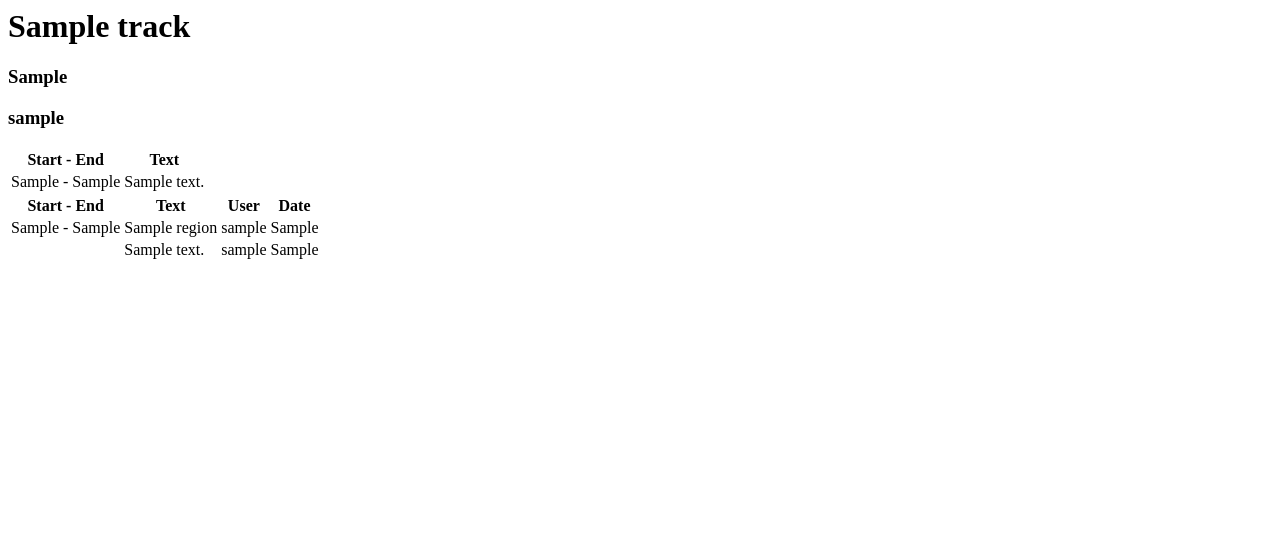
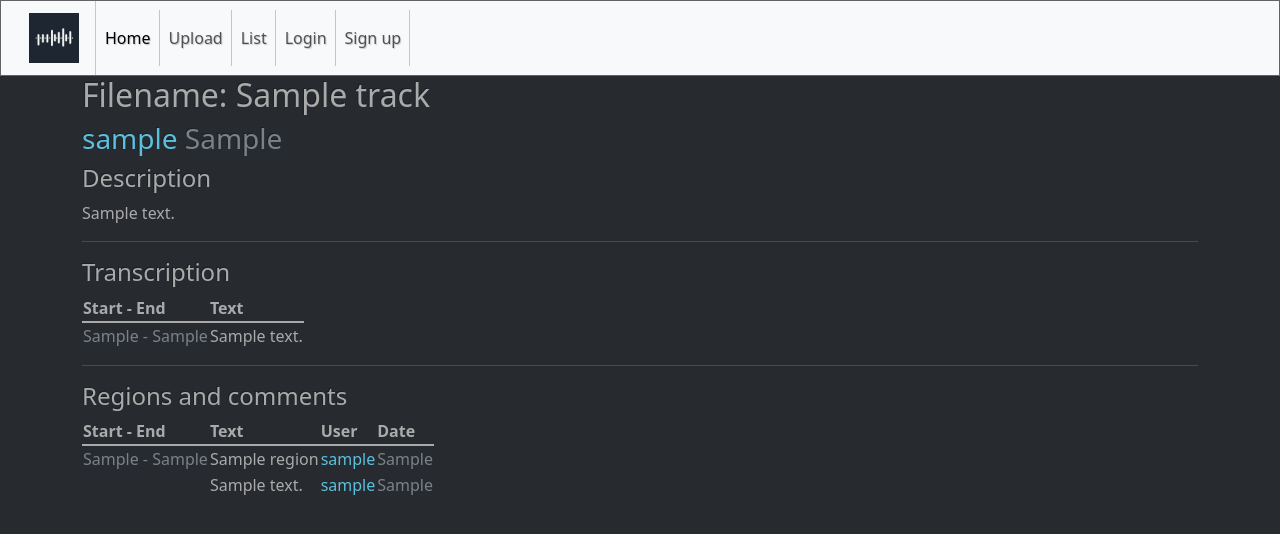
Before and after one commit to geo-petrini/audio_transcribe, a Flask app: template templates/export.html in a window 1280 px wide. Shown: the top 534 px of the page. Run offline with Flask 3, Linux system fonts and the light colour scheme; the template is opened without the code that fills it: most values are stand-ins (such as "Sample title", 1, 10 or a date in 2020); parts of the project's set-up code (start-up, migrations or seed data) failed here and were passed over; some libraries are stand-ins or nearby versions.

Commit message:
Added description and fixed naming

```diff
--- a/models/models.py
+++ b/models/models.py
@@ -103,6 +103,10 @@
     @property
     def transcription(self):
         return Transcription.query.filter(Transcription.track_id == self.id).first()
+
+    @property
+    def description(self):
+        return Comment.query.filter(Comment.track_id == self.id).first()
 
     def __str__(self):
         return f'Track (id:{self.id}, name:"{self.name}")'
--- a/templates/export.html
+++ b/templates/export.html
@@ -1,7 +1,16 @@
-<h1>{{track.name}}</h1>
-<h3>{{track.formatted_ts_add}}</h3>
-<h3>{{track.user.username}}</h3>
+{% extends "base.html" %}
+{% block title %}AC - Export{% endblock %}
+{% block content %}
 
+<h2>Filename: {{track.name}}</h2>
+<h3><span class="text-info">{{track.user.username}}</span> <span class="text-secondary">{{track.formatted_ts_add}}</span></h3>
+
+
+
+<h4>Description</h4>
+<div class="text-pre">{{track.description.text}}</div>
+<hr>
+<h4>Transcription</h4>
 <table>
   <thead>
     <tr>
@@ -9,18 +18,19 @@
       <th>Text</th>
     </tr>
   </thead>
-  <tbody>
+  <tbody class="table-group-divider">
     {% if track.transcription: %}
         {% for segment in track.transcription.segments:%}
         <tr>
-          <td>{{segment.formatted_start}} - {{segment.formatted_end}}</td>
-          <td>{{segment.text}}</td>
+          <td class="text-secondary text-nowrap align-top">{{segment.formatted_start}} - {{segment.formatted_end}}</td>
+          <td class="text-pre">{{segment.text}}</td>
         </tr>
         {% endfor %}
     {% endif %}
   </tbody>
 </table>
-
+<hr>
+<h4>Regions and comments</h4>
 <table>
     <thead>
       <tr>
@@ -30,22 +40,22 @@
         <th>Date</th>
       </tr>
     </thead>
-    <tbody>
+    <tbody class="table-group-divider">
       {% if track.regions: %}
         {% for region in track.regions:%}
         <tr>
-            <td>{{region.formatted_start}} - {{region.formatted_end}}</td>
-            <td>{{region.title}}</td>
-            <td>{{region.user.username}}</td>
-            <td>{{region.formatted_ts_add}}</td>
+            <td class="text-secondary text-nowrap align-top">{{region.formatted_start}} - {{region.formatted_end}}</td>
+            <td class="text-pre">{{region.title}}</td>
+            <td class="text-info align-top">{{region.user.username}}</td>
+            <td class="text-secondary text-nowrap align-top">{{region.formatted_ts_add}}</td>
           </tr>
             {% if region.comments: %}
                 {% for comment in region.comments:%}
                 <tr>
                     <td></td>
-                    <td>{{comment.text}}</td>
-                    <td>{{comment.user.username}}</td>
-                    <td>{{comment.formatted_ts_add}}</td>
+                    <td class="text-pre">{{comment.text}}</td>
+                    <td class="text-info align-top">{{comment.user.username}}</td>
+                    <td class="text-secondary text-nowrap align-top">{{comment.formatted_ts_add}}</td>
                 </tr>
                 {% endfor %}
             {% endif %}
@@ -53,3 +63,5 @@
       {% endif %}
     </tbody>
   </table>
+
+  {% endblock %}
```
Also changed, not shown: templates/list.html (+11 -2 lines).
